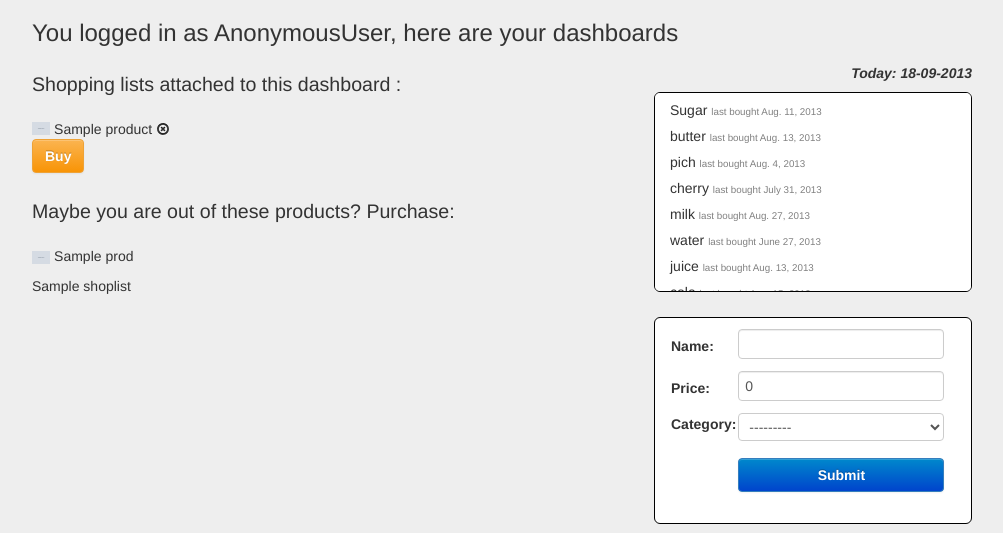
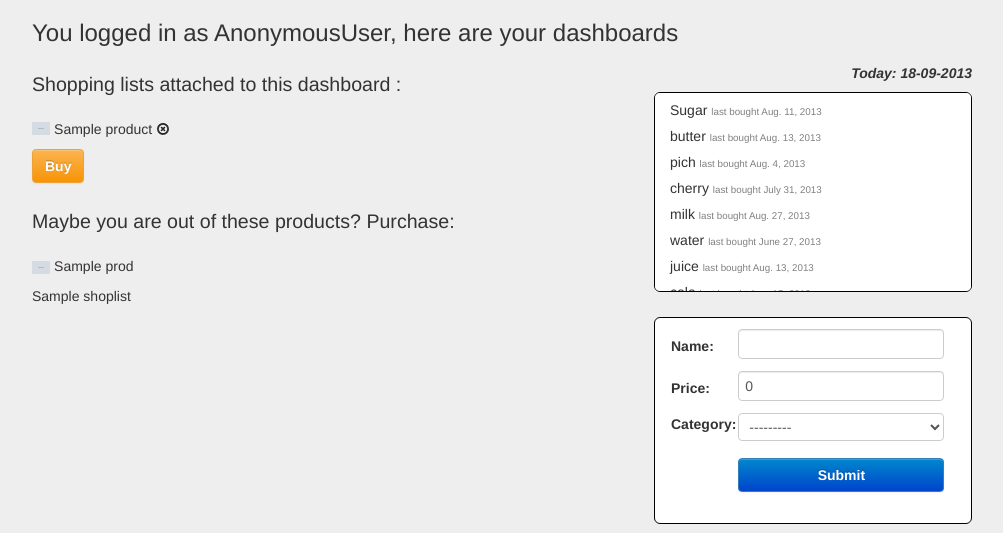
Before and after one commit to Alerion/shopping-helper, a Django app: template src/templates/main/index.html in a window 1280 px wide. Shown: the part 50-583 px from the top of the page, without its empty margins (138-1141 px from the left). Run offline with Django 3.2, Linux system fonts and the light colour scheme; data comes from the database, SQL or seed files in the repository; tables that the repository leaves empty hold one stand-in row (values such as "Sample post"); the template is opened without the code that fills it: values that come from a table or form of the project are taken from there, most other values are stand-ins (such as "Sample title", 1, 10 or a date in 2020); grey boxes marked "Sample" are stand-in pictures; parts of the project's set-up code (start-up, migrations or seed data) failed here and were passed over.

Commit message:
Added cursor: pointer to choose list in css, fixed template layout
Signed-off-by: ArsenBatyuchok <arsen.batyuchok@gmail.com>

```diff
--- a/src/static/css/dashboard.css
+++ b/src/static/css/dashboard.css
@@ -39,6 +39,7 @@
 
 .choose_list p:hover {
     background-color: #faf2cc;
+    cursor: pointer;
 }
 .add_form
 {
--- a/src/templates/main/index.html
+++ b/src/templates/main/index.html
@@ -59,12 +59,11 @@
         <p class="header-sh-list">Shopping lists attached to this dashboard :</p>
         <div class="items_of_buylist">
             {% for prod in curr_buylist.products.all %}
-
-                <div class="product-item" data-item-name="{{ prod.id }}" data-item-icon="{{ prod.category.icon.url }}">
+                <p class="product-item" data-item-name="{{ prod.id }}" data-item-icon="{{ prod.category.icon.url }}">
                     <img class='test p_rel' src="{{ prod.category.icon.url }}" />
                     <span class = "pdf">{{ prod.name }}</span>
                     <i class="icon-remove-circle remove-product" data-product-id='{{ prod.id }}'></i>
-                </div>
+                </p>
 
             {% endfor %}
         </div>
```
